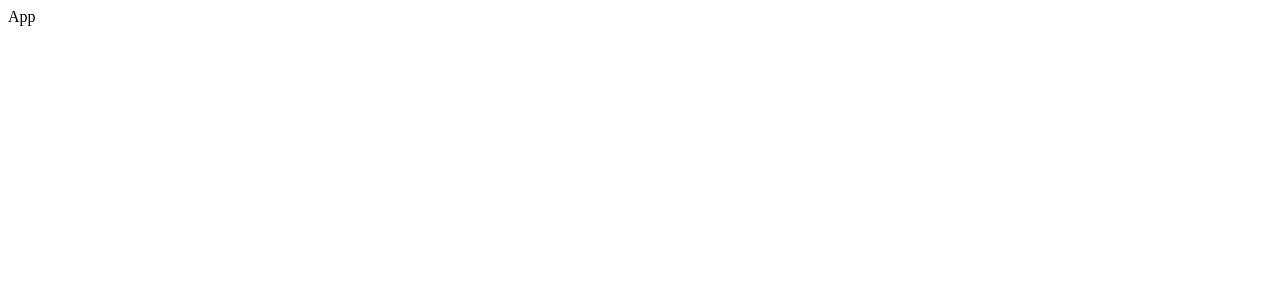
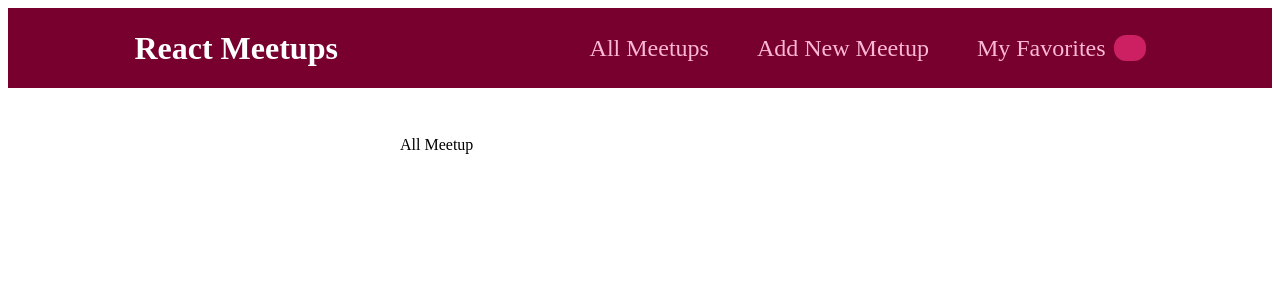
Before and after one commit to Abhijrt/meetup, a React (Create React App) app: page / in a window 1280 px wide. Shown: the top 300 px of the page. Built offline with nearby package versions, Linux system fonts and the light colour scheme.

Commit message:
adding the navigation bar

```diff
--- a/package.json
+++ b/package.json
@@ -6,6 +6,7 @@
     "cra-template": "1.1.2",
     "react": "^17.0.2",
     "react-dom": "^17.0.2",
+    "react-router-dom": "^5.2.0",
     "react-scripts": "4.0.3"
   },
   "scripts": {
--- a/src/App.js
+++ b/src/App.js
@@ -1,9 +1,17 @@
+import Layouts from './components/layouts/Layouts';
+import { BrowserRouter as Router , Switch, Route} from 'react-router-dom';
+import AllMeetupsPage from './pages/AllMeetupsPage';
+
 function App() {
-  return (
-    <div>
-      App
-    </div>
-  );
+  return (<Router>
+    <Layouts>
+     <Switch>
+       <Route path="/">
+         <AllMeetupsPage/>
+       </Route>
+     </Switch>
+   </Layouts>
+ </Router>)
 }
 
 export default App;
--- a/src/components/Layouts/Layout.module.css
+++ b/src/components/Layouts/Layout.module.css
@@ -1,5 +1,5 @@
 .main {
   margin: 3rem auto;
   width: 90%;
-  max-width: 40rem;
+  max-width: 30rem;
 }
--- /dev/null
+++ b/src/components/Layouts/MainNavigation.js
@@ -0,0 +1,30 @@
+import { Link } from 'react-router-dom';
+
+import classes from './MainNavigation.module.css';
+
+
+function MainNavigation () {
+    return <header className={classes.header}>
+    <div className={classes.logo}>React Meetups</div>
+        <nav>
+            <ul>
+                <li>
+                <Link to='/'>All Meetups</Link>
+                </li>
+                <li>
+                <Link to='/new-meetup'>Add New Meetup</Link>
+                </li>
+                <li>
+                <Link to='/favorites'>
+                    My Favorites
+                    <span className={classes.badge}>
+                    </span>
+                </Link>
+                </li>
+            </ul>
+        </nav>
+  </header>
+
+}
+
+export default MainNavigation;
--- /dev/null
+++ b/src/components/Layouts/MainNavigation.module.css
@@ -0,0 +1,47 @@
+.header {
+  width: 80%;
+  height: 5rem;
+  display: flex;
+  align-items: center;
+  justify-content: space-between;
+  background-color: #77002e;
+  padding: 0 10%;
+}
+
+.logo {
+  font-size: 2rem;
+  color: white;
+  font-weight: bold;
+}
+
+.header ul {
+  list-style: none;
+  margin: 0;
+  padding: 0;
+  display: flex;
+  align-items: baseline;
+}
+
+.header li {
+  margin-left: 3rem;
+}
+
+.header a {
+  text-decoration: none;
+  font-size: 1.5rem;
+  color: #fcb8d2;
+}
+
+.header a:hover,
+.header a:active,
+.header a.active {
+  color: white;
+}
+
+.badge {
+  background-color: #cc2062;
+  color: white;
+  border-radius: 12px;
+  padding: 0 1rem;
+  margin-left: 0.5rem;
+}
--- a/src/components/Layouts/layouts.js
+++ b/src/components/Layouts/layouts.js
@@ -1,9 +1,14 @@
 import classes from './Layout.module.css'
+import MainNavigation from './MainNavigation';
 
 function Layouts (props) {
-    return <main className={classes.main}>
-        {props.children}
-    </main>
+    return  <div>
+        <MainNavigation/>
+        <main className={classes.main}>
+            {props.children}
+        </main>
+    </div>
+
 }
 
 export default Layouts;
--- /dev/null
+++ b/src/pages/AllMeetupsPage.js
@@ -0,0 +1,5 @@
+function AllMeetupsPage () {
+    return <div>All Meetup</div>
+}
+
+export default AllMeetupsPage;
```
Also changed, not shown: 1 other file (tests, documents, lock files or other folders).
